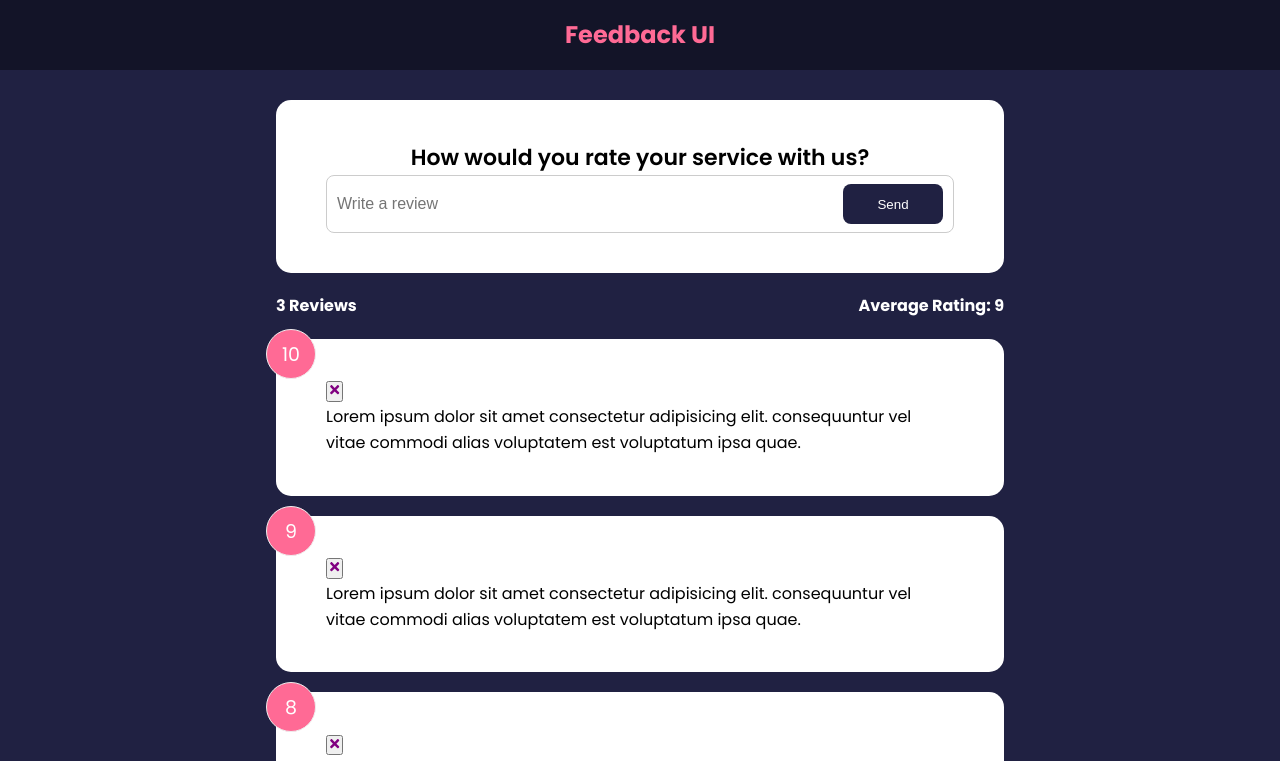
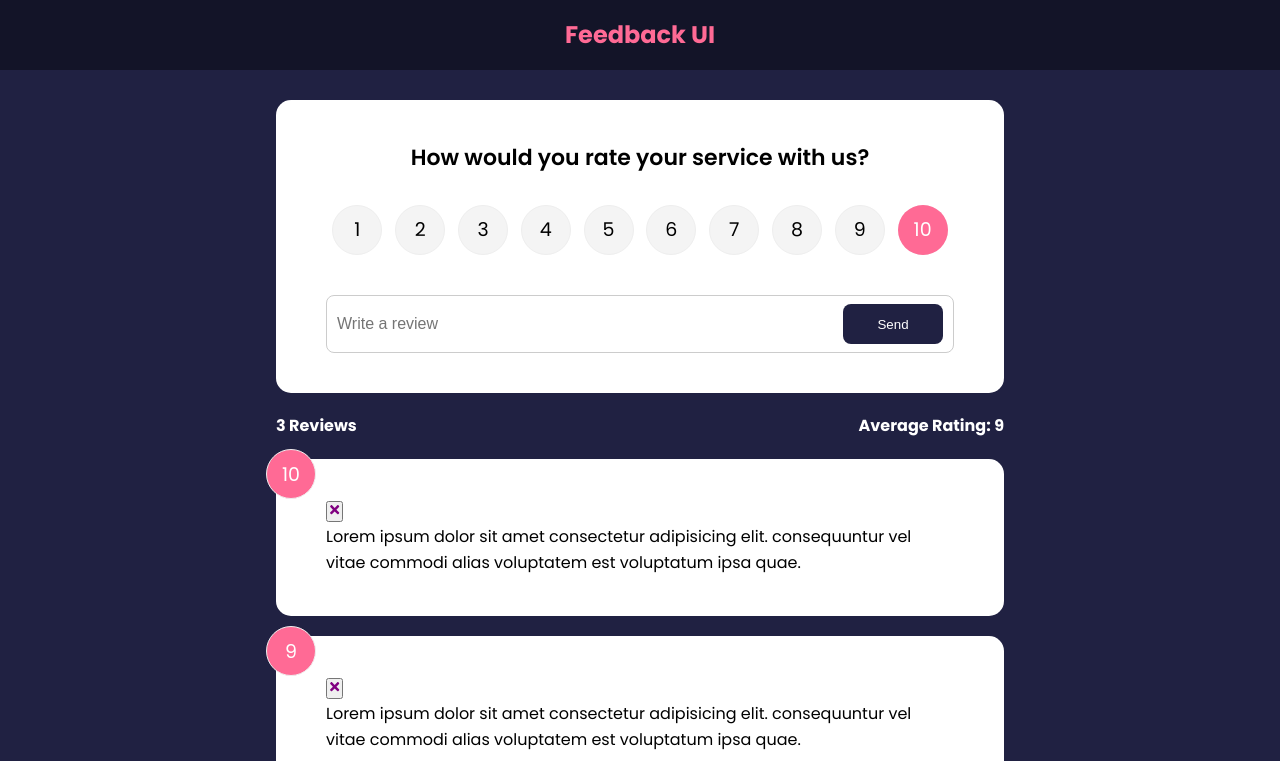
Before and after one commit to miquelespinosa2/feedback-react-app, a React (Create React App) app: page / in a window 1280 px wide. Shown: the top 761 px of the page. Built offline with nearby package versions, Linux system fonts and the light colour scheme.

Commit message:
finished the 22nd lesson

```diff
--- a/src/components/FeedbackForm.jsx
+++ b/src/components/FeedbackForm.jsx
@@ -1,10 +1,12 @@
 import {useState} from 'react'
+import RatingSelect from './RatingSelect'
 import React from 'react'
 import Card from './shared/Card'
 import Button from './shared/Button'
 
 function FeedbackForm() {
   const [text, setText] = useState('')
+  const [rating, setRating] = useState(10)
   const [btnDisabled, setBtnDisabled] = useState(true)
   const [message, setMessage] = useState('')
 
@@ -26,6 +28,7 @@
     <Card>
       <form >
         <h2>How would you rate your service with us?</h2>
+        <RatingSelect select={(rating) => setRating(rating)}/>
         <div className="input-group">
           <input onChange={handleTextChange} type="text" placeholder='Write a review' value={text}/>
           <Button type="submit" isDisabled={btnDisabled}>Send</Button>
--- /dev/null
+++ b/src/components/RatingSelect.jsx
@@ -0,0 +1,30 @@
+import React from 'react'
+import { useState } from 'react'
+
+function RatingSelect({select}) {
+  const [selected, setSelected] = useState(10)
+
+  const handleChange = (e) => {
+    setSelected(+e.currentTarget.value)
+    select(+e.currentTarget.value)
+  }
+  return (
+    <ul className='rating'>
+      {Array.from({ length: 10 }, (_, i) => (
+        <li key={`rating-${i + 1}`}>
+          <input
+            type='radio'
+            id={`num${i + 1}`}
+            name='rating'
+            value={i + 1}
+            onChange={handleChange}
+            checked={selected === i + 1}
+          />
+          <label htmlFor={`num${i + 1}`}>{i + 1}</label>
+        </li>
+      ))}
+    </ul>
+  )
+}
+
+export default RatingSelect
```
